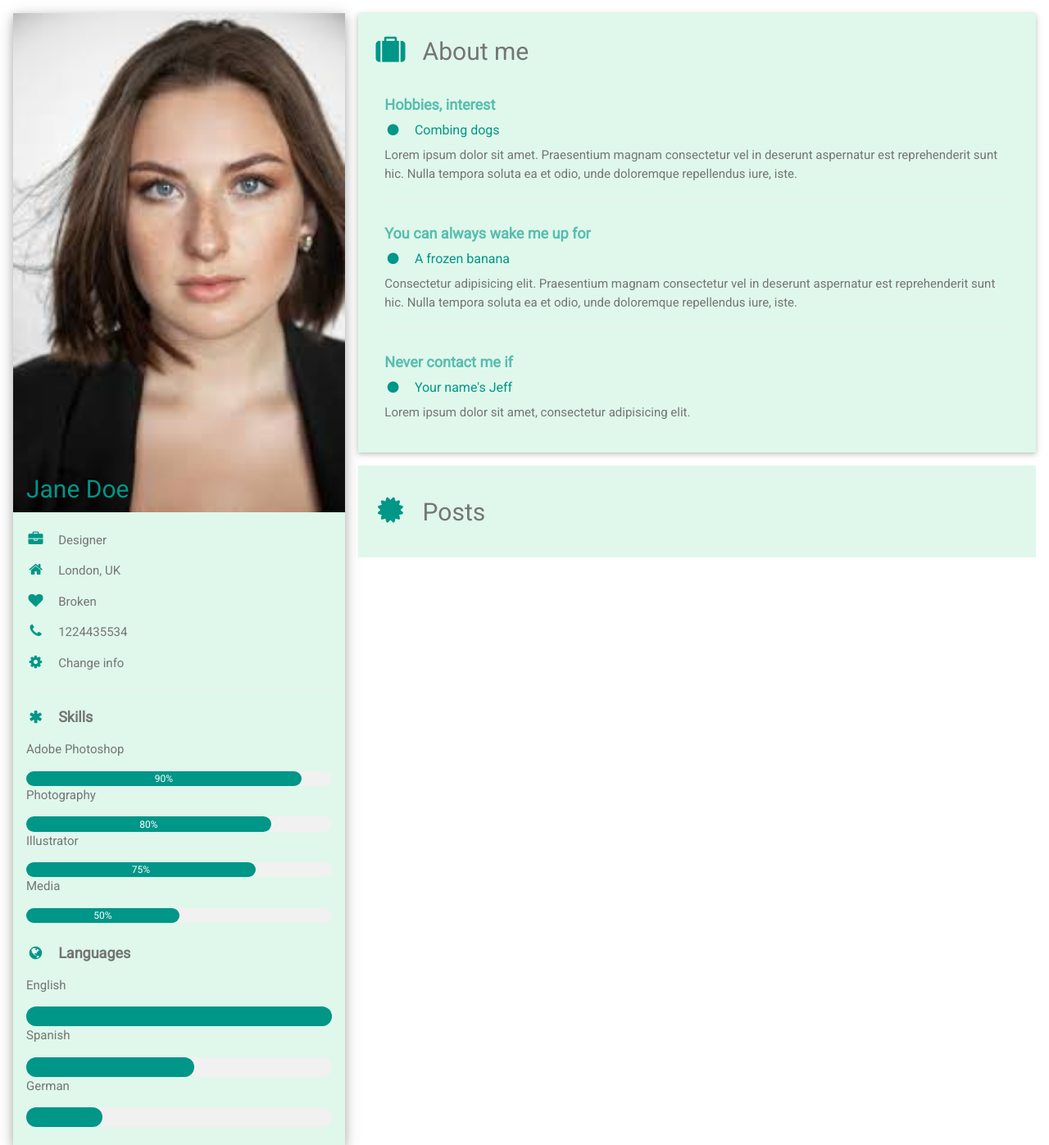
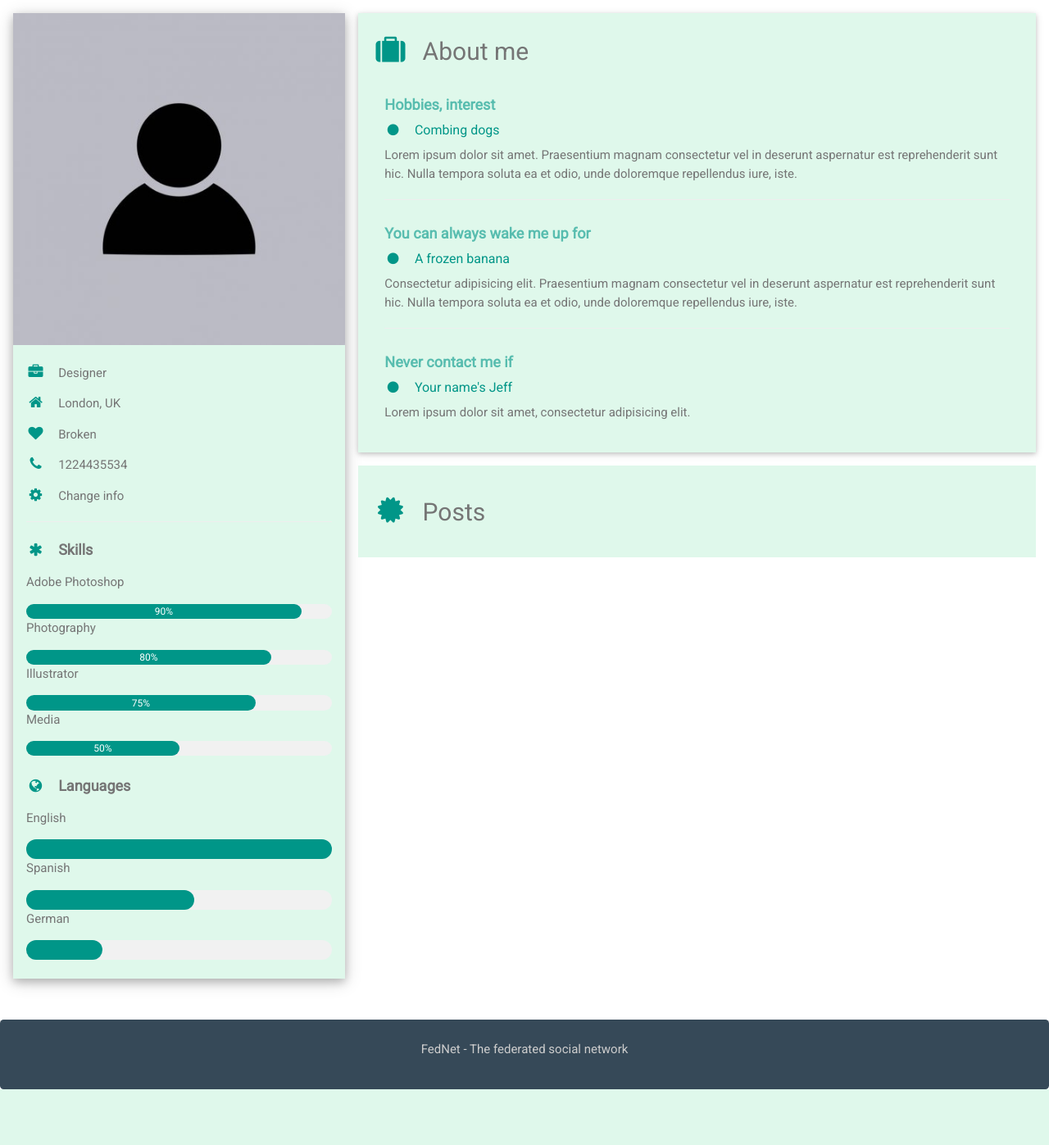
Before and after one commit to rummens1337/federated-social-network, a Python web app: template app/templates/profile.html in a window 1280 px wide. Shown: the part 105-1502 px from the top of the page at 82% size. After the commit the page ends 1434 px from the top, so only its background shows below. Run offline with Jinja, Linux system fonts and the light colour scheme; the template is opened without the code that fills it, so the values that code supplies are empty; some libraries are stand-ins or nearby versions.

Commit message:
Small start on frontend of profile

```diff
--- a/app/static/javascript/profile.js
+++ b/app/static/javascript/profile.js
@@ -5,8 +5,14 @@ function error(req) {
     alert("Error during loading.");
 }
 
+// Set the HTML
+// TODO
 function profile(req) {
-    alert(req.data.username);
+    document.getElementById('image_url').src = req.data.image_url;
+    // document.getElementById('location').innerHTML = req.data.location;
+    document.getElementById('name').innerHTML = req.data.firstname + ' ' + req.data.lastname;
+    // document.getElementById('study').innerHTML = req.data.study;
+    // document.getElementById('bio').innerHTML = req.data.bio;
 }
 
 // Get the data of the profile
--- a/app/templates/profile.html
+++ b/app/templates/profile.html
@@ -32,9 +32,9 @@
 
             <div class="w3-white w3-text-grey w3-card-4">
                 <div class="w3-display-container">
-                    <img src="../static/images/avatar.jpg" style="width:100%" alt="Avatar">
+                    <img id="image_url" src="../static/images/default.jpg" style="width:100%" alt="Avatar">
                         <div class="w3-display-bottomleft w3-container w3-text-teal">
-                            <h2>Jane Doe</h2>
+                            <h2 id="name"></h2>
                         </div>
                 </div>
                 <!-- #TODO add right content for profile. -->
```
